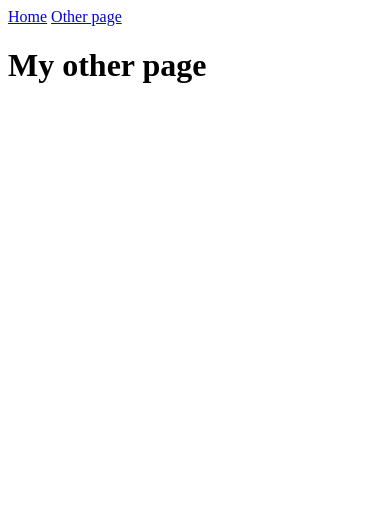
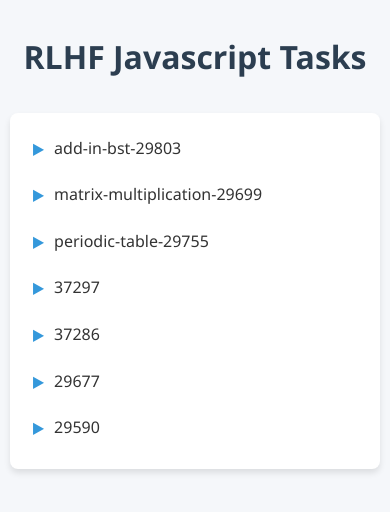
Before and after one commit to sailesh-turing/rlhf-tasks, a website: page index.html in a window 390 px wide. Drawn offline with Linux system fonts and the light colour scheme.

Commit message:
Update index page to display the file structure

```diff
--- /dev/null
+++ b/file-structure.js
@@ -0,0 +1,17 @@
+let folders = [
+    "29590",
+    "29677",
+    "37286",
+    "37297",
+    "periodic-table-29755",
+    "matrix-multiplication-29699",
+    "add-in-bst-29803"
+];
+
+folders = folders.reverse();
+const fileStructure = folders.map(folderName => {
+    return {
+        folder: folderName,
+        files: ['modelA.html', 'mnodelB.html', 'idealResponse.html']
+    };
+});
--- a/index.html
+++ b/index.html
@@ -1,19 +1,47 @@
 <!DOCTYPE html>
 <html lang="en">
-  <head>
-    <title>Other page</title>
-    <meta charset="UTF-8" />
-    <meta name="viewport" content="width=device-width" />
-    <link rel="stylesheet" href="styles.css" />
-    <script type="module" src="script.js"></script>
-  </head>
-  <body>
-    <nav>
-      <a href="/">Home</a>
-      <a href="/page2.html" aria-current="page">Other page</a>
-    </nav>
-    <main>
-      <h1>My other page</h1>
-    </main>
-  </body>
+
+<head>
+  <meta charset="UTF-8">
+  <meta name="viewport" content="width=device-width, initial-scale=1.0">
+  <title>RLHF Javascript</title>
+  <link rel="stylesheet" href="styles.css">
+</head>
+
+<body>
+  <h1>RLHF Javascript Tasks</h1>
+  <div id="fileStructure"></div>
+
+  <script src="file-structure.js"></script>
+  <script>
+    function createFileStructure(structure) {
+      const container = document.getElementById('fileStructure');
+      for (const task of structure) {
+        const folder = task.folder;
+        const files = task.files;
+        const folderElement = document.createElement('div');
+        folderElement.className = 'folder';
+        folderElement.textContent = folder;
+        folderElement.addEventListener('click', function () {
+          this.classList.toggle('open');
+        });
+        container.appendChild(folderElement);
+
+        const filesElement = document.createElement('div');
+        filesElement.className = 'files';
+        files.forEach(file => {
+          const fileLink = document.createElement('a');
+          fileLink.href = `${folder}/${file}`;
+          fileLink.textContent = file;
+          filesElement.appendChild(fileLink);
+          filesElement.appendChild(document.createElement('br'));
+        });
+        container.appendChild(filesElement);
+      }
+    }
+
+    createFileStructure(fileStructure);
+  </script>
+</body>
+
 </html>
--- /dev/null
+++ b/styles.css
@@ -0,0 +1,108 @@
+:root {
+    --primary-color: #3498db;
+    --secondary-color: #2c3e50;
+    --background-color: #f5f7fa;
+    --text-color: #333;
+    --folder-hover-color: #e0e6ed;
+    --file-hover-color: #edf2f7;
+}
+
+body {
+    font-family: 'Segoe UI', Tahoma, Geneva, Verdana, sans-serif;
+    line-height: 1.6;
+    margin: 0;
+    padding: 20px;
+    background-color: var(--background-color);
+    color: var(--text-color);
+}
+
+h1 {
+    color: var(--secondary-color);
+    text-align: center;
+    margin-bottom: 30px;
+}
+
+#fileStructure {
+    max-width: 800px;
+    margin: 0 auto;
+    background-color: white;
+    border-radius: 8px;
+    box-shadow: 0 4px 6px rgba(0, 0, 0, 0.1);
+    padding: 20px;
+}
+
+.folder {
+    cursor: pointer;
+    user-select: none;
+    padding: 10px;
+    border-radius: 4px;
+    transition: background-color 0.3s ease;
+    margin-bottom: 5px;
+}
+
+.folder:hover {
+    background-color: var(--folder-hover-color);
+}
+
+.folder::before {
+    content: '▶';
+    display: inline-block;
+    margin-right: 10px;
+    transition: transform 0.3s ease;
+    color: var(--primary-color);
+}
+
+.folder.open::before {
+    transform: rotate(90deg);
+}
+
+.files {
+    display: none;
+    margin-left: 20px;
+    padding-left: 10px;
+    border-left: 2px solid var(--primary-color);
+}
+
+.folder.open+.files {
+    display: block;
+    animation: fadeIn 0.5s ease;
+}
+
+a {
+    color: var(--primary-color);
+    text-decoration: none;
+    display: inline-block;
+    padding: 5px 10px;
+    margin: 2px 0;
+    border-radius: 4px;
+    transition: background-color 0.3s ease;
+}
+
+a:hover {
+    background-color: var(--file-hover-color);
+}
+
+@keyframes fadeIn {
+    from {
+        opacity: 0;
+    }
+
+    to {
+        opacity: 1;
+    }
+}
+
+@media (max-width: 600px) {
+    body {
+        padding: 10px;
+    }
+
+    #fileStructure {
+        padding: 15px;
+    }
+
+    .folder,
+    a {
+        padding: 8px;
+    }
+}
```
